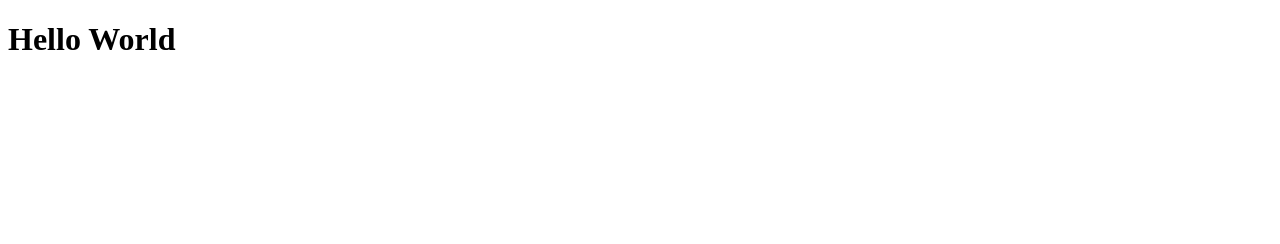
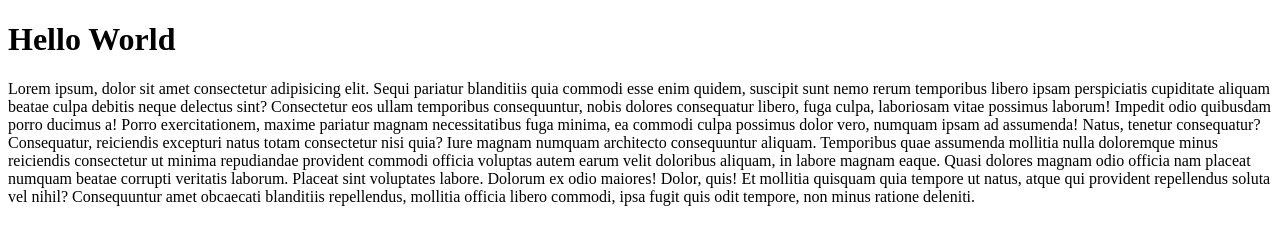
Before and after one commit to egisahril/Git-test, a plain HTML site: page index.html in a window 1280 px wide. Drawn offline with Linux system fonts and the light colour scheme.

Commit message:
menambahkan paragraf

```diff
--- a/index.html
+++ b/index.html
@@ -9,5 +9,6 @@
 <body>
 
     <h1>Hello World</h1>
+    <p>Lorem ipsum, dolor sit amet consectetur adipisicing elit. Sequi pariatur blanditiis quia commodi esse enim quidem, suscipit sunt nemo rerum temporibus libero ipsam perspiciatis cupiditate aliquam beatae culpa debitis neque delectus sint? Consectetur eos ullam temporibus consequuntur, nobis dolores consequatur libero, fuga culpa, laboriosam vitae possimus laborum! Impedit odio quibusdam porro ducimus a! Porro exercitationem, maxime pariatur magnam necessitatibus fuga minima, ea commodi culpa possimus dolor vero, numquam ipsam ad assumenda! Natus, tenetur consequatur? Consequatur, reiciendis excepturi natus totam consectetur nisi quia? Iure magnam numquam architecto consequuntur aliquam. Temporibus quae assumenda mollitia nulla doloremque minus reiciendis consectetur ut minima repudiandae provident commodi officia voluptas autem earum velit doloribus aliquam, in labore magnam eaque. Quasi dolores magnam odio officia nam placeat numquam beatae corrupti veritatis laborum. Placeat sint voluptates labore. Dolorum ex odio maiores! Dolor, quis! Et mollitia quisquam quia tempore ut natus, atque qui provident repellendus soluta vel nihil? Consequuntur amet obcaecati blanditiis repellendus, mollitia officia libero commodi, ipsa fugit quis odit tempore, non minus ratione deleniti.</p>
 </body>
 </html>
```
